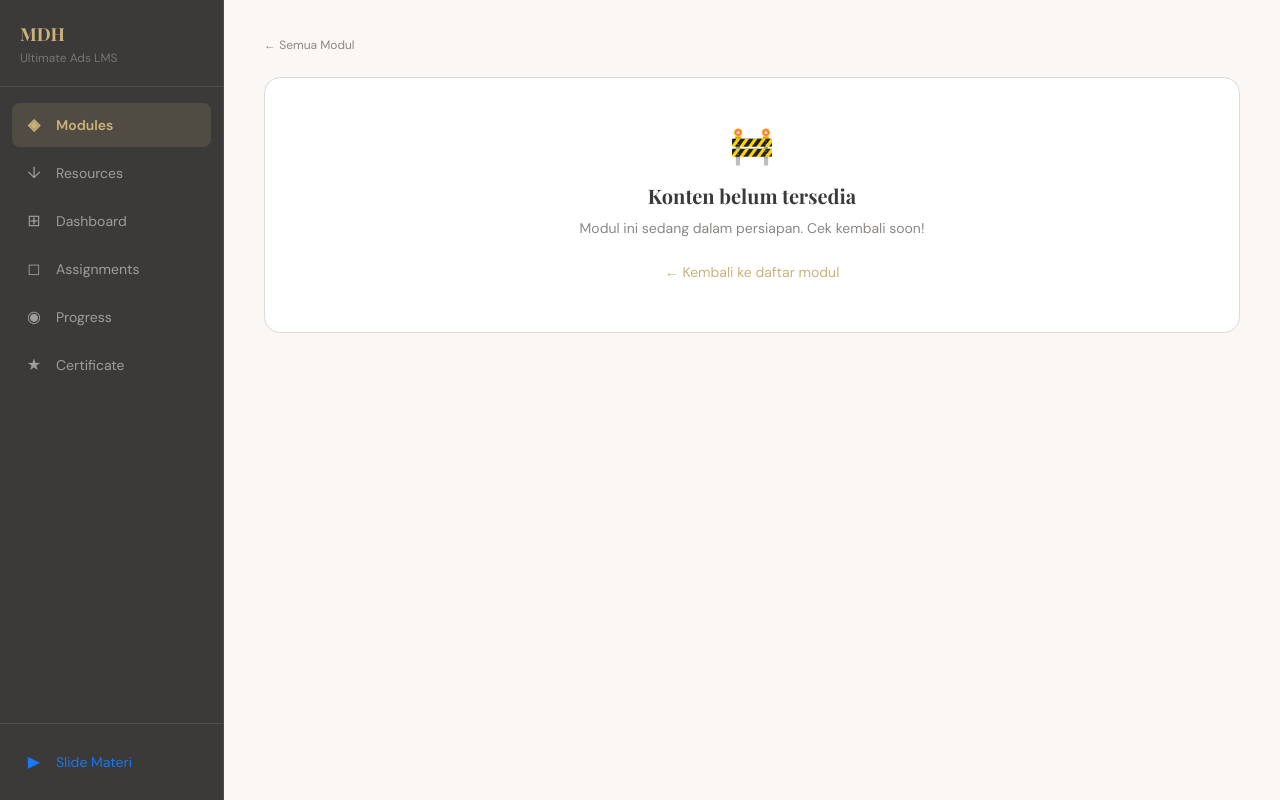
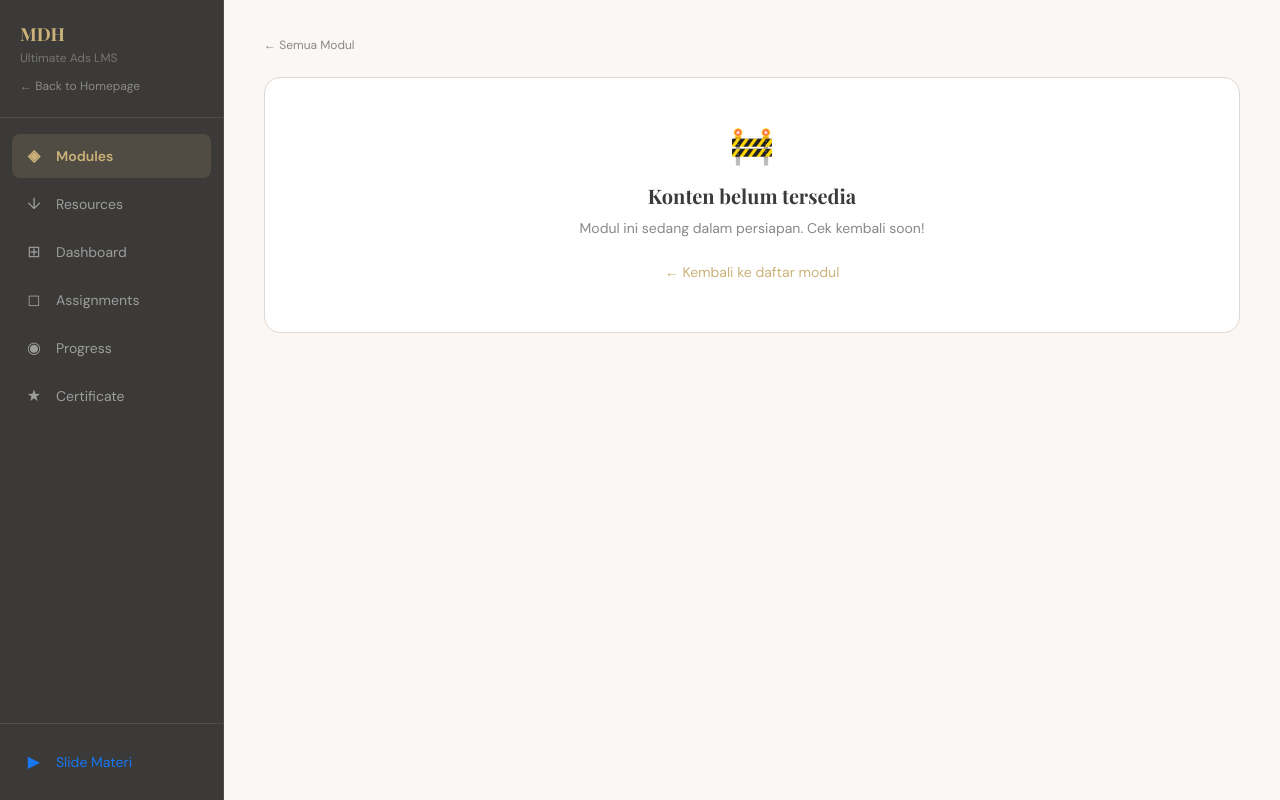
Before and after one commit to maharanidigitalhub-dev/LMS, a Next.js app: page /modules/1 in a window 1280 px wide. Built offline with nearby package versions, Linux system fonts and the light colour scheme; a web font is replaced by a local one.

Commit message:
feat: add back to homepage link in sidebar

```diff
--- a/src/components/layout/sidebar.tsx
+++ b/src/components/layout/sidebar.tsx
@@ -17,9 +17,11 @@ export default function Sidebar() {
   return (
     <aside className="hidden md:flex flex-col w-56 min-h-screen bg-mdh-dark border-r border-white/10 fixed top-0 left-0 z-40">
       <div className="px-5 py-5 border-b border-white/10">
-        <Link href="/">
-          <span className="font-display font-bold text-mdh-gold text-lg">MDH</span>
-          <p className="text-white/30 text-xs mt-0.5">Ultimate Ads LMS</p>
+        <span className="font-display font-bold text-mdh-gold text-lg">MDH</span>
+        <p className="text-white/30 text-xs mt-0.5">Ultimate Ads LMS</p>
+        <Link href="/"
+          className="inline-flex items-center gap-1.5 mt-3 text-xs text-white/40 hover:text-white transition-colors">
+          ← Back to Homepage
         </Link>
       </div>
 
```
